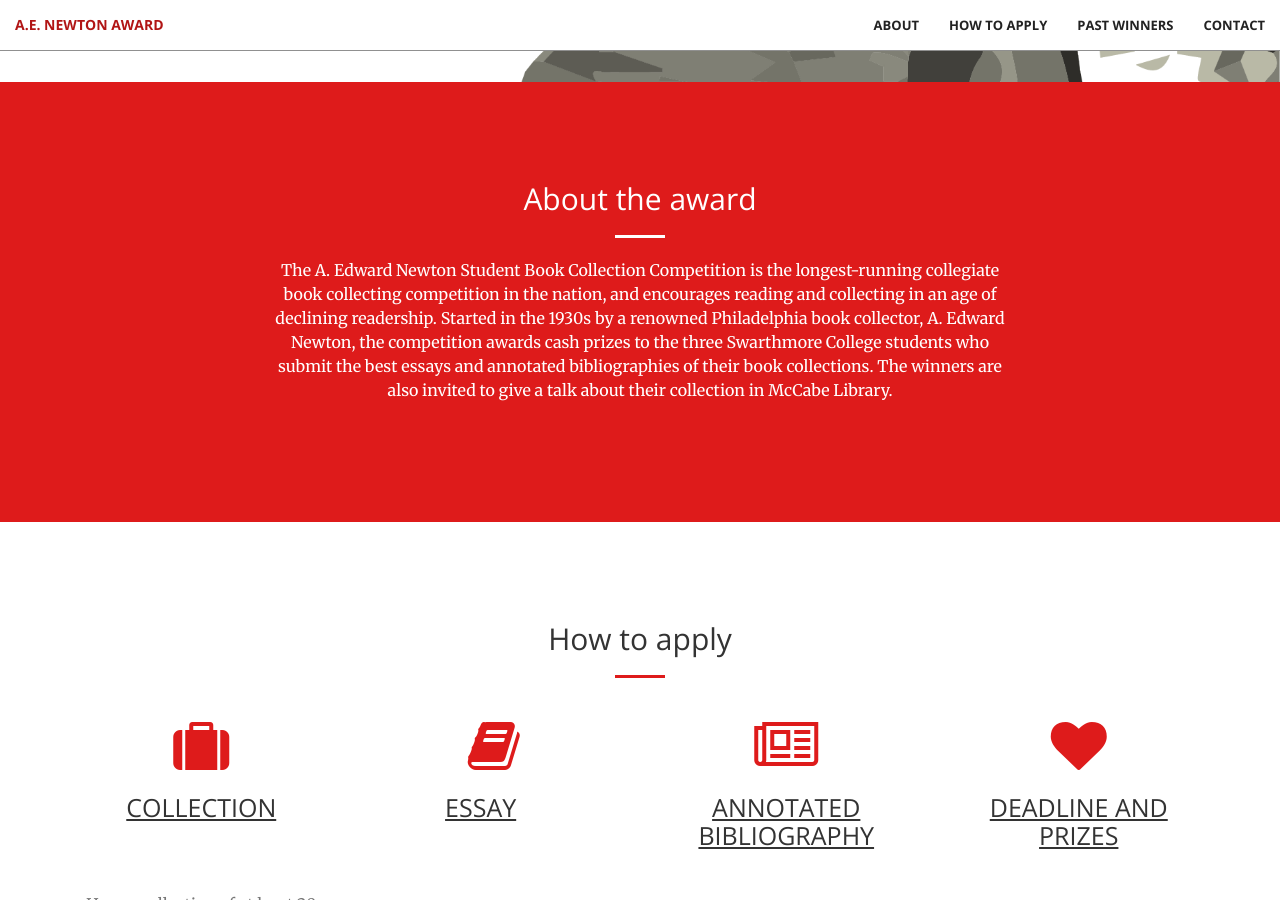
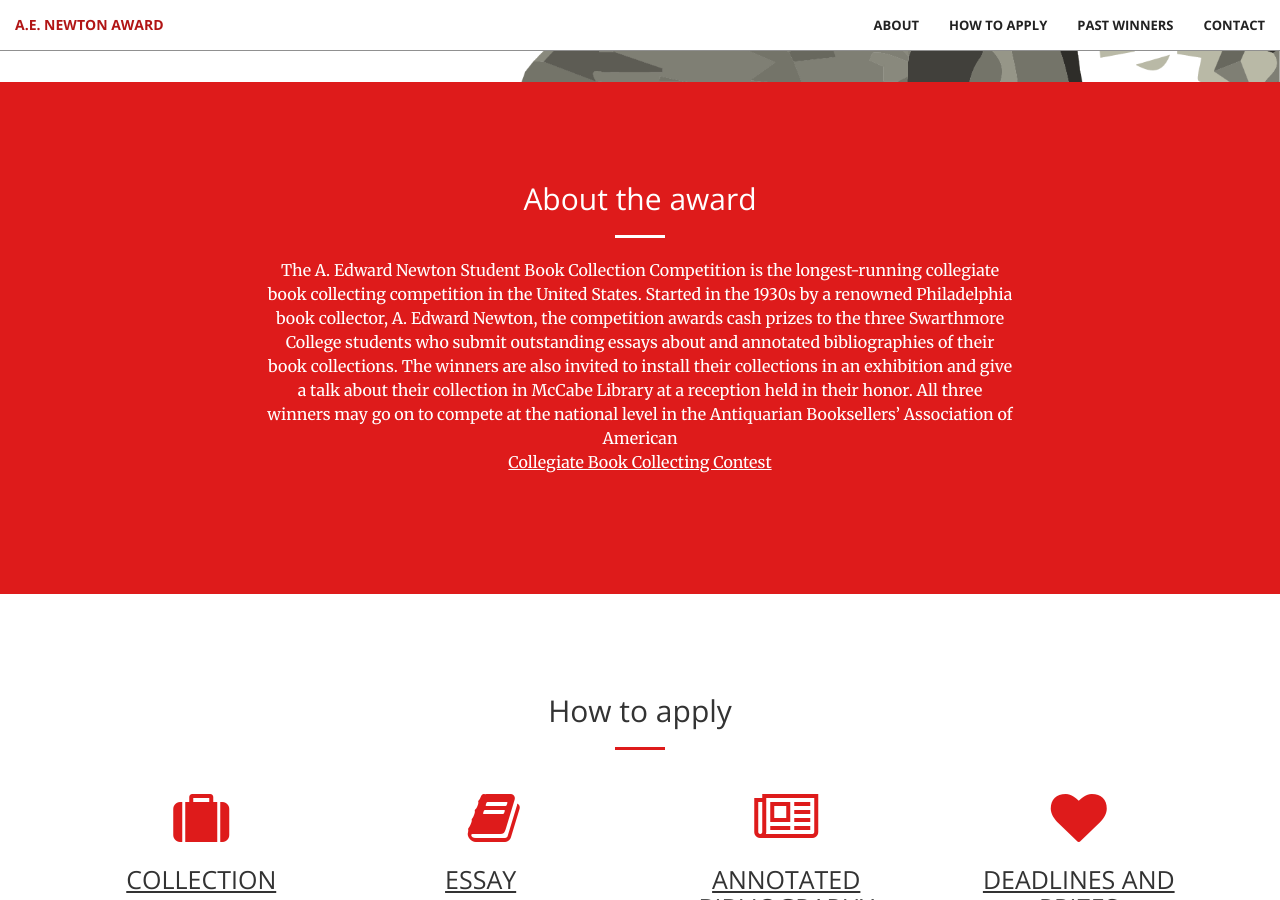
Before and after one commit to swat-ds/bookaward.swarthmore.edu, a Jekyll site: the page built from index.html, in a window 1280 px wide and 900 px high, scrolled down 818 px. Built offline with Jekyll 4.4.1, drawn with Linux system fonts in a browser that asks for light colours; nearby versions of some CDN libraries; library files that are not in the unit come from our copies; some of the changed text lies outside the part shown.

Commit message:
updates site

```diff
--- a/_includes/call-to-action.html
+++ b/_includes/call-to-action.html
@@ -4,8 +4,8 @@
             <div class="col-lg-8 col-lg-offset-2 text-center">
                 <h2 class="section-heading">About the award</h2>
                 <hr class="light">
-                <p class="text-faded">The A. Edward Newton Student Book Collection Competition is the longest-running collegiate book collecting competition in the nation, and encourages reading and collecting in an age of declining readership. Started in the 1930s by a renowned Philadelphia book collector, A. Edward Newton, the competition awards cash prizes to the three Swarthmore College students who submit the best essays and annotated bibliographies of their book collections. The winners are also invited to give a talk about their collection in McCabe Library.</p>
-                <!--a href="#" class="btn btn-default btn-xl">Get Started!</a-->
+                <p class="text-faded">The A. Edward Newton Student Book Collection Competition is the longest-running collegiate book collecting competition in the United States. Started in the 1930s by a renowned Philadelphia book collector, A. Edward Newton, the competition awards cash prizes to the three Swarthmore College students who submit outstanding essays about and annotated bibliographies of their book collections. The winners are also invited to install their collections in an exhibition and give a talk about their collection in McCabe Library at a reception held in their honor. All three winners may go on to compete at the national level in the Antiquarian Booksellers’ Association of American <a style="display: block; text-decoration: none; color:white;" href="https://www.abaa.org/ncbcc/the-national-collegiate-book-collecting-contest"><u>Collegiate Book Collecting Contest</u></a></p>
+
             </div>
         </div>
     </div>
--- a/_includes/services.html
+++ b/_includes/services.html
@@ -15,9 +15,9 @@
                     <div class="real">
                     <h2>COLLECTION</h2>
                     &nbsp;
-                    <p class="text-muted">Have a collection of at least 20 books, at least 15 of which you own and up to five that you wish you could add. Textbooks may be included but not constitute a majority of the collection.</p>
+                    <p class="text-muted">Your collection should consist of at least 20 books; up to 5 titles may be a “wish list” of books you would like to add to your collection. Textbooks may be included if appropriate but should not constitute a majority of the collection. All books should be physical, print editions, rather than e-books.</p>
                     &nbsp;
-                    <p class="text-muted">The books don't need to be expensive, rare or unique!</p>
+                    <p class="text-muted">The Newton privileges collections with a clear and unique focus. That means the individual books do not need to be expensive or rare. Rather, all the books in your collection should come together to tell a cohesive story or explore a specific question.</p>
                     </div>
                 </div>
             </div>
@@ -25,27 +25,37 @@
                 <div class="service-box">
                     <i class="fa fa-4x fa-book wow bounceIn text-primary" data-wow-delay=".1s"></i>
                     <div class="essay">
-                    <h2>Essay</h2>
-                    <p class="text-muted">Write a one-page essay that defines the theme, framework, and scope of your collection. What constitutes “a collection”? How do you collect intentionally?</p>
+                    <h2>ESSAY</h2>
+                    <p class="text-muted">Write a one-page personal essay that defines the theme, framework, and scope of your collection.</p>
+                    &nbsp;
+                    <p class="text-muted">
+                    Questions to guide you include: How did you become interested in the subject of your collection? How do you position yourself as a collector? Where and under what circumstances did you acquire these books?</p>
+                    &nbsp;
+                    <p class="text-muted">
+                    How does this collection fit in with your interests as a student and your role as a member of intersecting communities?
+                    </p>
                     </div>
                 </div>
             </div>
             <div class="col-lg-3 col-md-6 text-center">
                 <div class="service-box">
                     <i class="fa fa-4x fa-newspaper-o wow bounceIn text-primary" data-wow-delay=".2s"></i>
-                    <h2>Annotated Bibliography</h2>
-                    <p class="text-muted">Write an annotated bibliography for each book in the collection. Bibliographical annotations should describe how each book relates to the rest of the collection, and, if not addressed in the essay, how, where, when, and why books were acquired.</p>
+                    <h2>ANNOTATED BIBLIOGRAPHY</h2>
+                    <p class="text-muted">Write an annotated bibliography for each book in the collection. Your bibliography must be consistently formatted according to a <a href ="https://guides.tricolib.brynmawr.edu/citation">citation</a> style, such as MLA or Chicago (consult our research guide on citation to select and apply the style you will use).</p>
+                    &nbsp;
+                    <p class="text-muted">Your formal citations should be accompanied by descriptive annotations, addressing how each book relates to the rest of the collection, and, if not explained in the essay, how, where, when, and why each book was acquired.
+                    </p>
                 </div>
             </div>
             <div class="col-lg-3 col-md-6 text-center">
                 <div class="service-box">
                     <i class="fa fa-4x fa-heart wow bounceIn text-primary" data-wow-delay=".3s"></i>
-                    <h2>Deadline and Prizes</h2>
-                    <p class="text-muted">Monday, January 22nd, 2024</p>
+                    <h2>DEADLINES AND PRIZES</h2>
+                    <p class="text-muted">Monday, February 3, 2025</p>
                     <h3>Prizes</h3>
                     <p class="text-muted">1st Prize: $1,500<br/> 2nd Prize: $1,200 <br/> 3rd Prize: $1,000 </p>
                     <h3>Submit</h3>
-                    <p class="text-muted">Submit your essay to aweil1</p>
+                    <p class="text-muted">Submit your essay and bibliography to aweil1</p>
                 </div>
             </div>
         </div>
```
